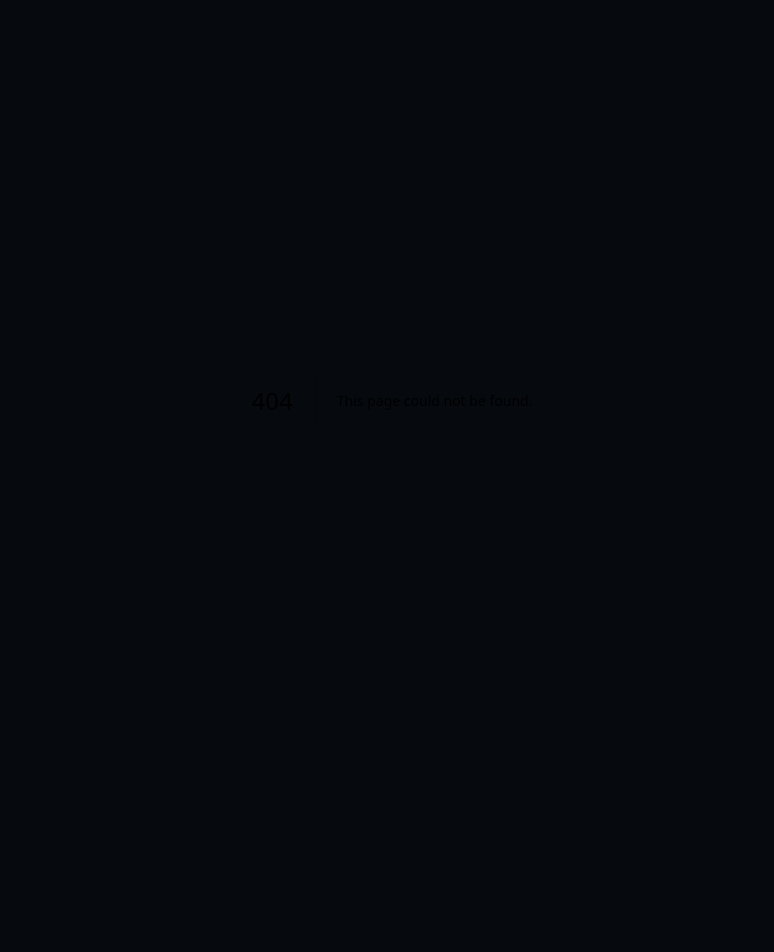
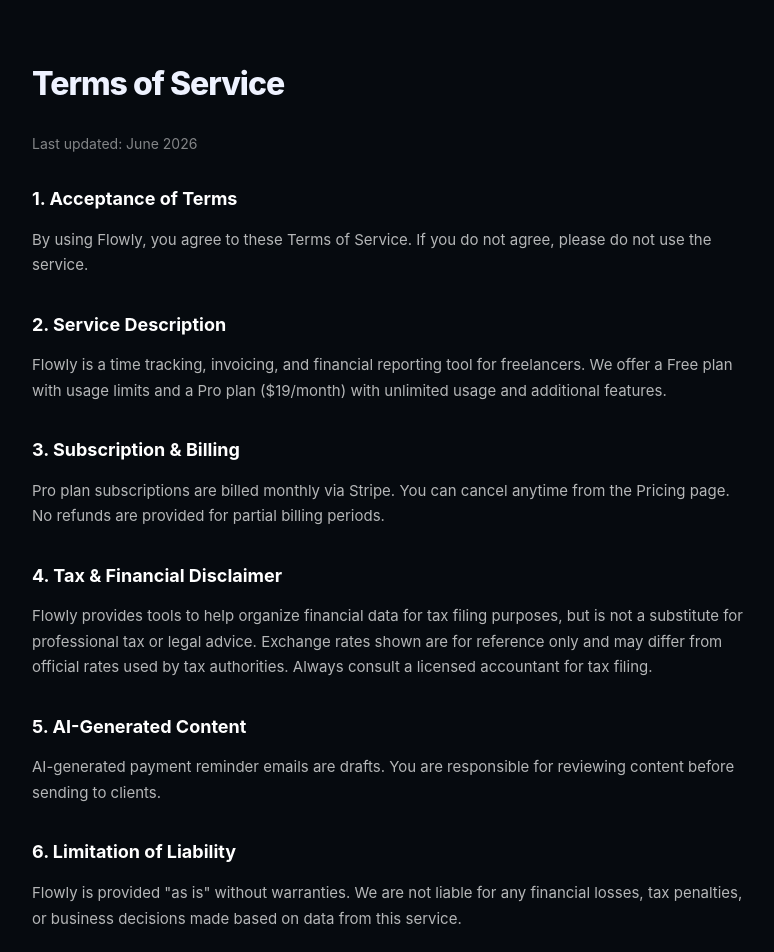
Before and after one commit to ShoueiYamada/slowly, a Next.js app: page /terms in a window 1280 px wide. Before the commit this address had no page. Shown: the top 952 px of the page, without its empty margins (248-1022 px from the left). Before the commit the page ends 800 px from the top, so only its background shows below. Built offline with nearby package versions, Linux system fonts and the light colour scheme.

Commit message:
feat: legal pages, differentiated hero copy, fixed stats, beta pricing messaging

```diff
--- a/src/app/landing/page.tsx
+++ b/src/app/landing/page.tsx
@@ -128,7 +128,7 @@
   `
 
   const en = {
-    eyebrow: 'Built for Japanese freelancers with global clients',
+    eyebrow: 'Beta pricing — $19/mo locked in for early users',
     h1a: 'Invoice overseas clients.', h1b: 'Get paid faster.', h1c: '',
     sub: 'The only time tracking tool built for Japanese freelancers with global clients. English invoices, Japanese records, tax reports — all in one place.',
     cta1: 'Start free — no card needed', cta2: 'View pricing',
@@ -380,11 +380,13 @@
         </div>
       </section>
 
-      <footer className="footer">
+      <footer className="footer" style={{ flexWrap: 'wrap', gap: '1rem' }}>
         <span className="logo" style={{ fontSize: '15px' }}>Flowly</span>
         <div className="footer-links">
           <button className="nav-link" style={{ fontSize: '12px' }} onClick={() => router.push('/login?mode=signin')}>{c.signin}</button>
           <button className="nav-link" style={{ fontSize: '12px' }} onClick={() => document.getElementById('pricing')?.scrollIntoView({ behavior: 'smooth' })}>{lang === 'ja' ? '料金' : 'Pricing'}</button>
+          <button className="nav-link" style={{ fontSize: '12px' }} onClick={() => router.push('/privacy')}>{lang === 'ja' ? 'プライバシーポリシー' : 'Privacy'}</button>
+          <button className="nav-link" style={{ fontSize: '12px' }} onClick={() => router.push('/terms')}>{lang === 'ja' ? '利用規約' : 'Terms'}</button>
         </div>
         <span className="footer-text">© 2026 Flowly</span>
       </footer>
--- /dev/null
+++ b/src/app/terms/page.tsx
@@ -0,0 +1,48 @@
+'use client'
+export default function TermsPage() {
+  return (
+    <div style={{ minHeight: '100vh', background: '#060a0f', color: '#eef2ff', fontFamily: '-apple-system, BlinkMacSystemFont, Inter, sans-serif', padding: '4rem 2rem' }}>
+      <div style={{ maxWidth: '720px', margin: '0 auto' }}>
+        <h1 style={{ fontSize: '32px', fontWeight: '800', marginBottom: '2rem', letterSpacing: '-1px' }}>Terms of Service</h1>
+        <p style={{ color: 'rgba(255,255,255,0.5)', marginBottom: '2rem', fontSize: '14px' }}>Last updated: June 2026</p>
+
+        <div style={{ display: 'flex', flexDirection: 'column', gap: '2rem', fontSize: '15px', lineHeight: '1.7', color: 'rgba(255,255,255,0.7)' }}>
+          <section>
+            <h2 style={{ fontSize: '18px', fontWeight: '700', color: '#fff', marginBottom: '0.75rem' }}>1. Acceptance of Terms</h2>
+            <p>By using Flowly, you agree to these Terms of Service. If you do not agree, please do not use the service.</p>
+          </section>
+
+          <section>
+            <h2 style={{ fontSize: '18px', fontWeight: '700', color: '#fff', marginBottom: '0.75rem' }}>2. Service Description</h2>
+            <p>Flowly is a time tracking, invoicing, and financial reporting tool for freelancers. We offer a Free plan with usage limits and a Pro plan ($19/month) with unlimited usage and additional features.</p>
+          </section>
+
+          <section>
+            <h2 style={{ fontSize: '18px', fontWeight: '700', color: '#fff', marginBottom: '0.75rem' }}>3. Subscription & Billing</h2>
+            <p>Pro plan subscriptions are billed monthly via Stripe. You can cancel anytime from the Pricing page. No refunds are provided for partial billing periods.</p>
+          </section>
+
+          <section>
+            <h2 style={{ fontSize: '18px', fontWeight: '700', color: '#fff', marginBottom: '0.75rem' }}>4. Tax & Financial Disclaimer</h2>
+            <p>Flowly provides tools to help organize financial data for tax filing purposes, but is not a substitute for professional tax or legal advice. Exchange rates shown are for reference only and may differ from official rates used by tax authorities. Always consult a licensed accountant for tax filing.</p>
+          </section>
+
+          <section>
+            <h2 style={{ fontSize: '18px', fontWeight: '700', color: '#fff', marginBottom: '0.75rem' }}>5. AI-Generated Content</h2>
+            <p>AI-generated payment reminder emails are drafts. You are responsible for reviewing content before sending to clients.</p>
+          </section>
+
+          <section>
+            <h2 style={{ fontSize: '18px', fontWeight: '700', color: '#fff', marginBottom: '0.75rem' }}>6. Limitation of Liability</h2>
+            <p>Flowly is provided "as is" without warranties. We are not liable for any financial losses, tax penalties, or business decisions made based on data from this service.</p>
+          </section>
+
+          <section>
+            <h2 style={{ fontSize: '18px', fontWeight: '700', color: '#fff', marginBottom: '0.75rem' }}>7. Contact</h2>
+            <p>For questions about these terms, contact us via the support information in your account settings.</p>
+          </section>
+        </div>
+      </div>
+    </div>
+  )
+}
```
Also changed, not shown: src/app/privacy/page.tsx (added, +43 -0 lines).
